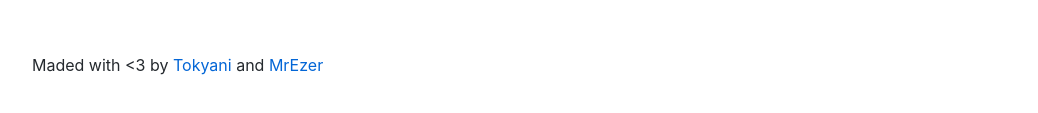
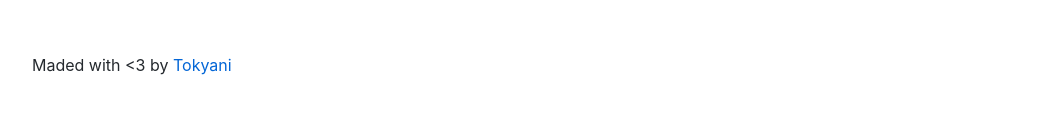
Before and after one commit to LTSCTeam/loader, a plain HTML site: page index.html in a window 1280 px wide. Shown: the part 577-690 px from the top of the page, without its empty margins (118-1156 px from the left). Drawn offline with Linux system fonts and the light colour scheme.

Commit message:
Update index.html

```diff
--- a/index.html
+++ b/index.html
@@ -62,7 +62,7 @@ Change database settings</p>
 <p>&nbsp;</p>
 <p><a href="https://cdn.exp1oit.xyz/private/Loader.zip">Files</a></p>
 <p>&nbsp;</p>
-<p>Maded with &lt;3 by <a href="https://t.me/tokyani">Tokyani</a> and <a href="https://t.me/mrezer">MrEzer</a></p>
+<p>Maded with &lt;3 by <a href="https://t.me/tokyani">Tokyani</a></p>
 
 
 
```
